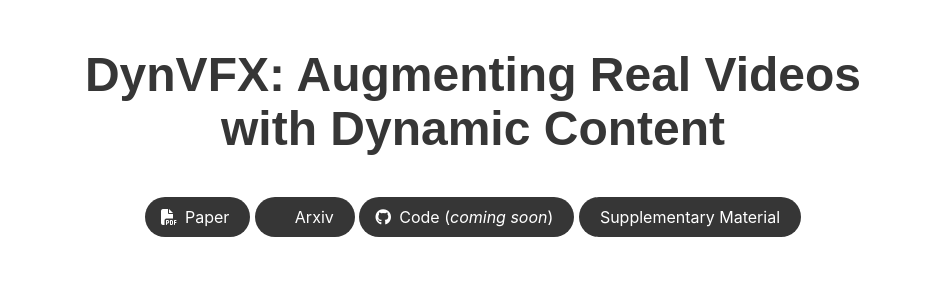
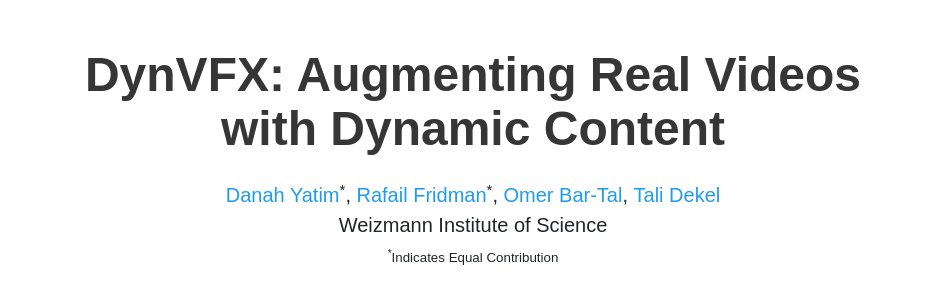
Before and after one commit to DynVFX/dynvfx.github.io, a plain HTML site: page index.html in a window 1280 px wide. Shown: the top 281 px of the page, without its empty margins (167-1112 px from the left). Drawn offline with nearby package versions, Linux system fonts and the light colour scheme; some packages are replaced by stand-ins of ours; a script that the page names is missing; some icons are missing; a web font is replaced by a local one.

Commit message:
initial commit

```diff
--- a/index.html
+++ b/index.html
@@ -77,24 +77,24 @@
                 <div class="columns is-centered">
                     <div class="column has-text-centered">
                         <h1 class="title is-1 publication-title">DynVFX: Augmenting Real Videos <br> with Dynamic Content</h1>
-<!--                         <div class="is-size-5 publication-authors">-->
-<!--                            &lt;!&ndash; Paper authors &ndash;&gt;-->
-<!--                            <span class="author-block">-->
-<!--                            <a href="https://www.linkedin.com/in/danah-yatim-4b15231b5/" target="_blank">Danah Yatim</a><sup>*</sup>,</span>-->
-<!--                            <span class="author-block">-->
-<!--                            <a href="https://www.linkedin.com/in/rafail-fridman/" target="_blank">Rafail Fridman</a><sup>*</sup>,</span>-->
-<!--                              <span class="author-block">-->
-<!--                              <a href="https://omerbt.github.io" target="_blank">Omer Bar-Tal</a>,</span>-->
-<!--                              </span>-->
-<!--                              <span class="author-block">-->
-<!--                                <a href="https://www.weizmann.ac.il/math/dekel/" target="_blank">Tali Dekel</a>-->
-<!--                              </span>-->
-<!--                              </div>-->
-
-<!--                              <div class="is-size-5 publication-authors">-->
-<!--                                <span class="author-block">Weizmann Institute of Science</span>-->
-<!--                                <span class="eql-cntrb"><small><br><sup>*</sup>Indicates Equal Contribution</small></span>-->
-<!--                              </div>-->
+                         <div class="is-size-5 publication-authors">
+                            <!-- Paper authors -->
+                            <span class="author-block">
+                            <a href="https://www.linkedin.com/in/danah-yatim-4b15231b5/" target="_blank">Danah Yatim</a><sup>*</sup>,</span>
+                            <span class="author-block">
+                            <a href="https://www.linkedin.com/in/rafail-fridman/" target="_blank">Rafail Fridman</a><sup>*</sup>,</span>
+                              <span class="author-block">
+                              <a href="https://omerbt.github.io" target="_blank">Omer Bar-Tal</a>,</span>
+                              </span>
+                              <span class="author-block">
+                                <a href="https://www.weizmann.ac.il/math/dekel/" target="_blank">Tali Dekel</a>
+                              </span>
+                              </div>
+
+                              <div class="is-size-5 publication-authors">
+                                <span class="author-block">Weizmann Institute of Science</span>
+                                <span class="eql-cntrb"><small><br><sup>*</sup>Indicates Equal Contribution</small></span>
+                              </div>
                               <div class="column has-text-centered">
 
                                 <div class="publication-links">
```
